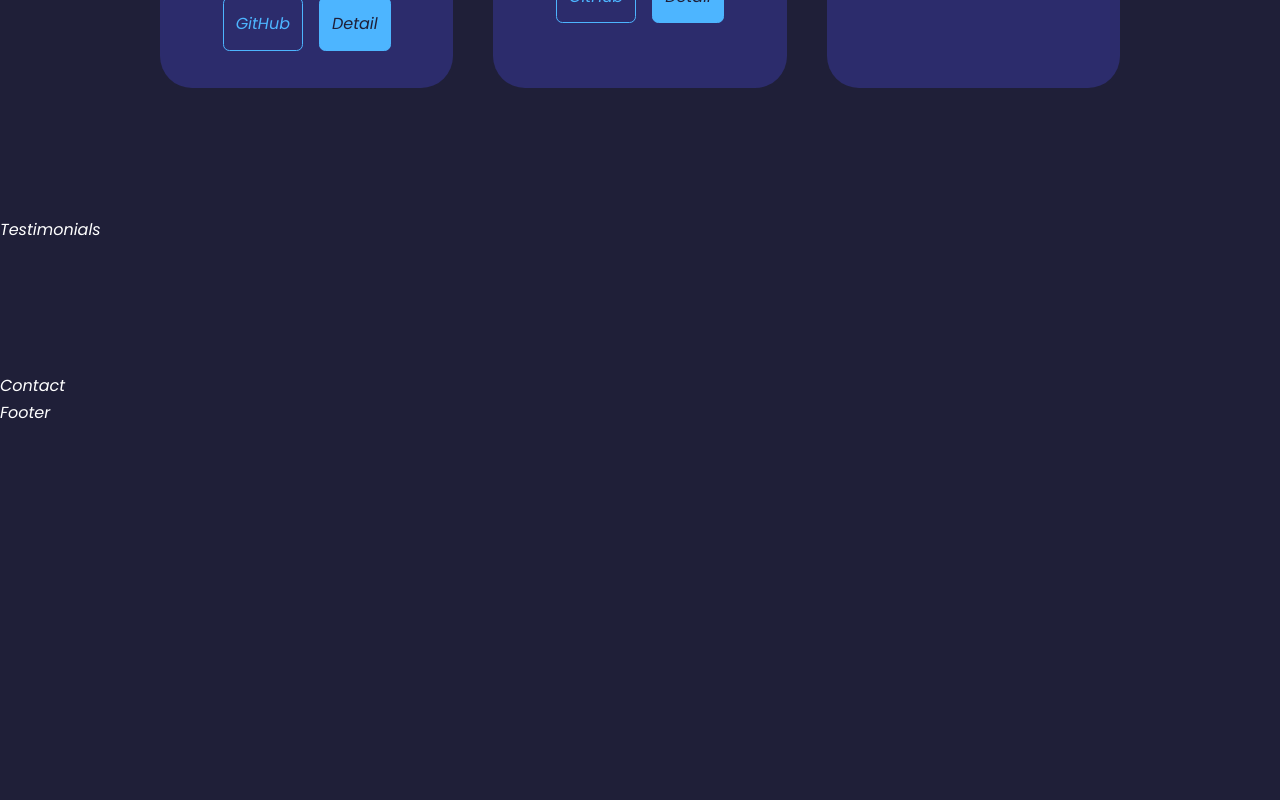
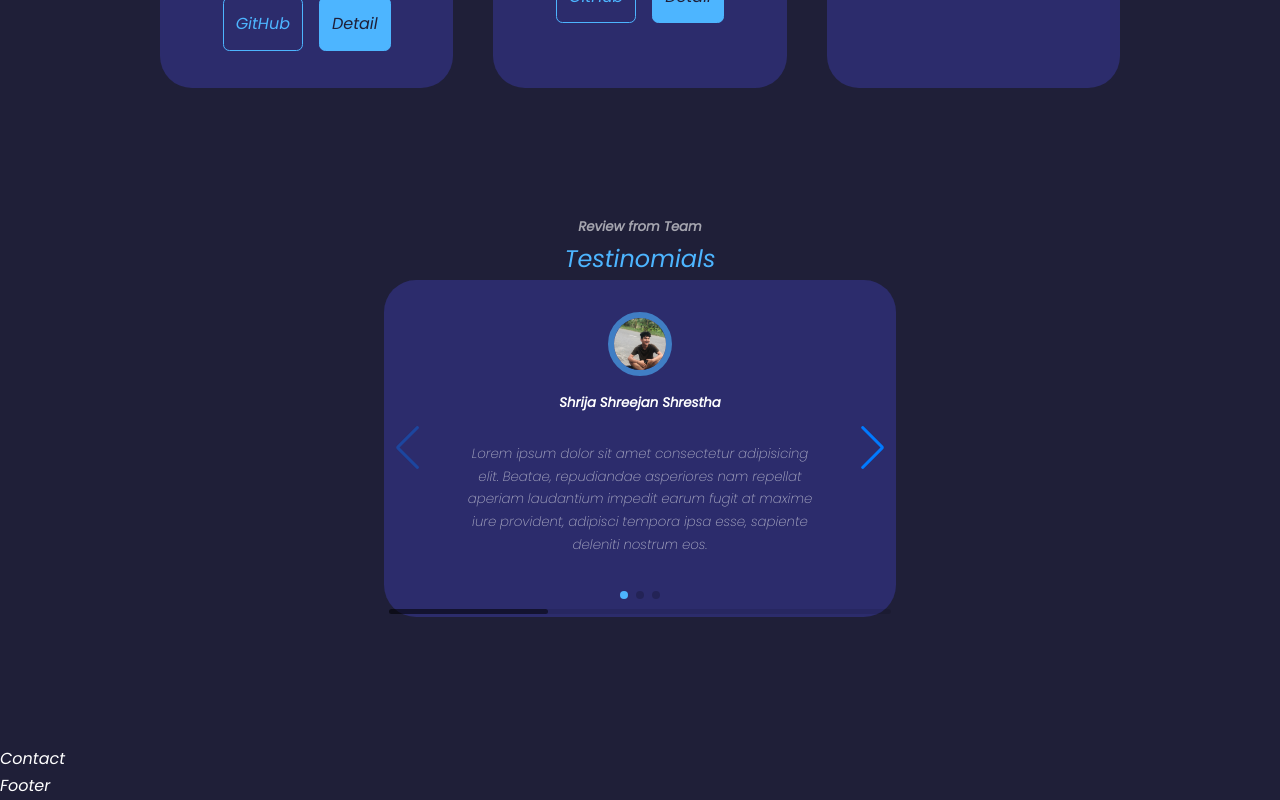
Before and after one commit to Sunilstha23/Portfolio-react, a React (Create React App) app: page / in a window 1280 px wide. Shown: the part 2584-3384 px from the top of the page. Before the commit the page ends 3010 px from the top, so only its background shows below. Built offline with nearby package versions, Linux system fonts and the light colour scheme; a web font is replaced by a local one.

Commit message:
testimonials component done

```diff
--- a/package.json
+++ b/package.json
@@ -10,6 +10,7 @@
     "react-dom": "^18.0.0",
     "react-icons": "^4.3.1",
     "react-scripts": "5.0.1",
+    "swiper": "^8.1.1",
     "web-vitals": "^2.1.4"
   },
   "scripts": {
--- a/src/components/testimonials/Testimonials.jsx
+++ b/src/components/testimonials/Testimonials.jsx
@@ -1,8 +1,69 @@
 import React from 'react'
+import AVTR1 from '../../assets/sunil.jpg'
+import './testimonials.css'
 
+// import Swiper core and required modules
+import { Navigation, Pagination, Scrollbar, A11y } from 'swiper';
+
+import { Swiper, SwiperSlide } from 'swiper/react';
+
+// Import Swiper styles
+import 'swiper/css';
+import 'swiper/css/navigation';
+import 'swiper/css/pagination';
+import 'swiper/css/scrollbar';
+
+
+const data = [{
+  avatar: AVTR1,
+  name: 'Shrija Shreejan Shrestha',
+  review: 'Lorem ipsum dolor sit amet consectetur adipisicing elit. Beatae, repudiandae asperiores nam repellat aperiam laudantium impedit earum fugit at maxime iure provident, adipisci tempora ipsa esse, sapiente deleniti nostrum eos.',
+},
+  {
+  avatar: AVTR1,
+  name: 'Astha Shrestha',
+  review: 'Lorem ipsum dolor sit amet consectetur adipisicing elit. Beatae, repudiandae asperiores nam repellat aperiam laudantium impedit earum fugit at maxime iure provident, adipisci tempora ipsa esse, sapiente deleniti nostrum eos.',
+  },
+  {
+  avatar: AVTR1,
+  name: 'GhyanSham Joshi',
+  review: 'Lorem ipsum dolor sit amet consectetur adipisicing elit. Beatae, repudiandae asperiores nam repellat aperiam laudantium impedit earum fugit at maxime iure provident, adipisci tempora ipsa esse, sapiente deleniti nostrum eos.',
+}
+]
 const Testimonials = () => {
   return (
-   <section id="testimonial">Testimonials</section>
+    <section id="testimonial">
+      <h5>Review from Team</h5>
+      <h2>Testinomials</h2>
+
+      <Swiper className="container testimonials__container"
+          // install Swiper modules
+      modules={[Navigation, Pagination, Scrollbar, A11y]}
+      spaceBetween={40}
+      slidesPerView={1}
+      navigation
+      pagination={{ clickable: true }}
+      scrollbar={{ draggable: true }}
+      >
+        {
+          data.map(({ avatar, name, review }, index) => {
+            return (
+              <SwiperSlide className='testimonial'>
+                <div className="team_avatar">
+                  <img src={AVTR1} alt={name} />
+                </div>
+                <div>
+                  <h5 className="friend__name">{name}</h5>
+                  <small className="friend__review">
+                    {review}
+                  </small>
+                </div>
+              </SwiperSlide>
+            )
+          })
+        }
+      </Swiper>
+   </section>
   )
 }
 
--- a/src/components/testimonials/testimonials.css
+++ b/src/components/testimonials/testimonials.css
@@ -0,0 +1,56 @@
+.testimonials__container{
+    width: 40% !important;
+    padding-bottom: 4rem;
+}
+
+.team_avatar{
+    width: 4rem;
+    aspect-ratio: 1/1;
+    overflow: hidden;
+    border-radius: 50%;
+    margin: 0 auto 1rem;
+    border: 0.4rem solid var(--color-primary-variant);
+}
+
+.testimonial{
+    background: var(--color-bg-variant);
+    text-align: center;
+    padding: 2rem;
+    border-radius: 2rem;
+    user-select: none;
+}
+
+.friend__review{
+    color: var(--color-light);
+    font-weight: 300;
+    display: block;
+    width: 80%;
+    margin: 1.8rem auto;
+}
+.swiper-pagination-clickable .swiper-pagination-bullet-active{
+    background: var(--color-primary);
+}
+
+/* ============== MEIA QUEIES (MEDIUM DEVICES) ========== */
+@media screen and (max-width: 1024px) {
+    .testimonials__container{
+        width: var(--container-width-md) !important;
+    }
+
+    section{
+        margin-top: 6rem;
+    }
+
+}
+
+/* ============== MEIA QUEIES (SMALL DEVICES) ========== */
+@media screen and (max-width: 600px) {
+    .testimonials__container{
+        width: var(--container-width-sm) !important;
+    }
+
+    section{
+        margin-top: 2rem;
+    }
+
+}
--- a/src/index.css
+++ b/src/index.css
@@ -109,24 +109,20 @@ img{
 
 /* ============== MEIA QUEIES (MEDIUM DEVICES) ========== */
 @media screen and (max-width: 1024px) {
-    .container{
-        width: var(--container-width-md);
-    }
-
-    section{
-        margin-top: 6rem;
+    .container .testimonial__container{
+        width: 60%;
     }
 
 }
 
 /* ============== MEIA QUEIES (SMALL DEVICES) ========== */
 @media screen and (max-width: 600px) {
-    .container{
-        width: var(--container-width-ms);
+    .container .testimonial__container{
+        width: var(--container-width-sm);
     }
 
-    section{
-        margin-top: 2rem;
+    .friend__review{
+        width: var(--container-width-sm);
     }
 
 }
```
Also changed, not shown: 2 other files (tests, documents, lock files or other folders).
